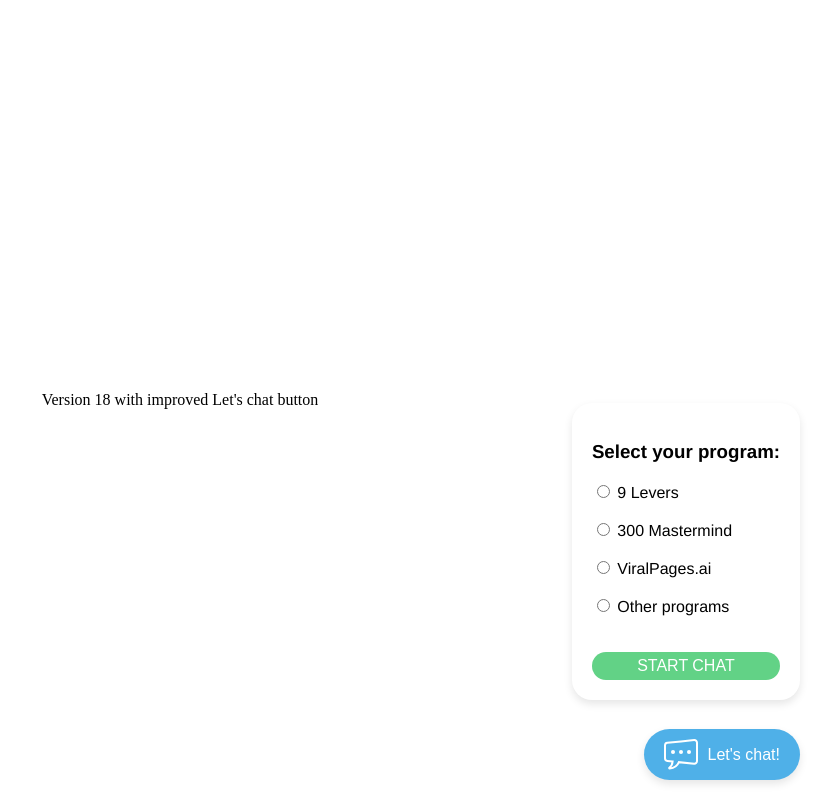
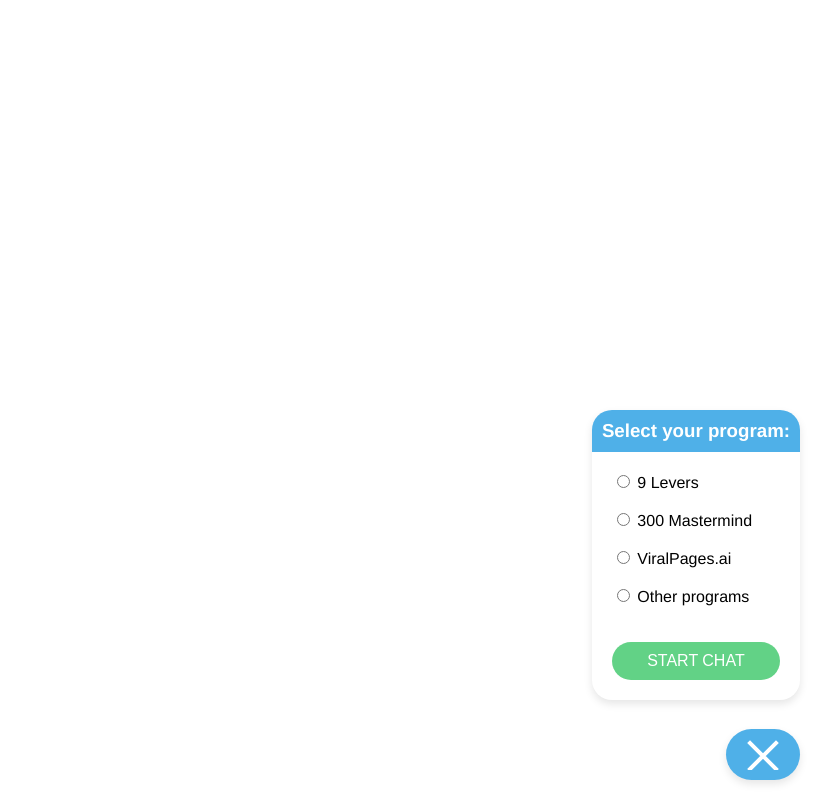
Before and after one commit to JuanGabrielTerrazasSarmiento/JuanGabrielTerrazasSarmiento.github.io, a plain HTML site: page olark2.html in a window 1280 px wide. Both pictures are taken after a click on the button "Let's chat!". Shown: the whole page, without its empty margins (460-1280 px from the left). Drawn offline with Linux system fonts and the light colour scheme.

Commit message:
Update olark2.html

```diff
--- a/olark2.html
+++ b/olark2.html
@@ -1,4 +1,3 @@
-
 <!DOCTYPE html>
 <html lang="en">
 <head>
@@ -22,7 +21,7 @@
             right: 20px;
         }
 
-        #chat-button {
+        #chat-button, #close-button {
             background-color: #4fb0e8;
             color: white;
             border: none;
@@ -36,12 +35,16 @@
             transition: background-color 0.3s;
         }
 
-        #chat-button:hover {
+        #chat-button:hover, #close-button:hover {
             background-color: #4097cc;
         }
 
-        #chat-button svg {
+        #chat-button svg, #close-button svg {
             margin-right: 10px;
+        }
+
+        #close-button svg {
+            margin: 0;
         }
 
         #pre-chat-form {
@@ -53,18 +56,26 @@
             box-shadow: 0 4px 8px rgba(0, 0, 0, 0.1);
             border-radius: 20px;
             display: none;
-        }
-        #pre-chat-form {
             font-family: Helvetica;
         }
+
+        #pre-chat-form h3 {
+            background-color: #4fb0e8;
+            color: white;
+            padding: 10px;
+            border-radius: 20px 20px 0 0;
+            margin: -20px -20px 20px -20px;
+        }
+
         #pre-chat-form button {
-            padding:5px;
+            padding: 10px;
             border-radius: 20px;
             width: 100%;
             background-color: #62d286;
             color: white;
             border: none;
             font-size: 16px;
+            cursor: pointer;
         }
     </style>
 </head>
@@ -78,6 +89,11 @@
             <circle cx="9" cy="13" r="2" fill="white"></circle>
         </svg>
         Let's chat!
+    </button>
+    <button id="close-button" style="display: none;">
+        <svg viewBox="0 0 34 31" width="34" height="31" aria-hidden="true" role="img" fill="none">
+            <path fill-rule="evenodd" clip-rule="evenodd" d="M2.6,2.6 L31.4,31.4 M2.6,31.4 L31.4,2.6" stroke="white" stroke-width="4"></path>
+        </svg>
     </button>
 </div>
 
@@ -95,8 +111,20 @@
 </div>
 
 <script>
-        document.getElementById('chat-button').addEventListener('click', function () {
-            document.getElementById('pre-chat-form').style.display = 'block';
+    const chatButton = document.getElementById('chat-button');
+    const closeButton = document.getElementById('close-button');
+    const preChatForm = document.getElementById('pre-chat-form');
+
+    chatButton.addEventListener('click', function () {
+        preChatForm.style.display = 'block';
+        chatButton.style.display = 'none';
+        closeButton.style.display = 'flex';
+    });
+
+    closeButton.addEventListener('click', function () {
+        preChatForm.style.display = 'none';
+        chatButton.style.display = 'flex';
+        closeButton.style.display = 'none';
     });
 
     document.getElementById('start-chat').addEventListener('click', function () {
@@ -119,8 +147,9 @@
                     break;
             }
 
-                document.getElementById('chat-button-container').style.display = 'none';
-                document.getElementById('pre-chat-form').style.display = 'none';
+            chatButton.style.display = 'none';
+            closeButton.style.display = 'none';
+            preChatForm.style.display = 'none';
 
             (function (o, l, a, r, k, y) {
                 if (o.olark) return;
@@ -144,6 +173,5 @@
         }
     });
 </script>
-    <p>Version 18 with improved Let's chat button</p>
 </body>
 </html>
```
Lines whose indentation alone changed are shown as unchanged.
